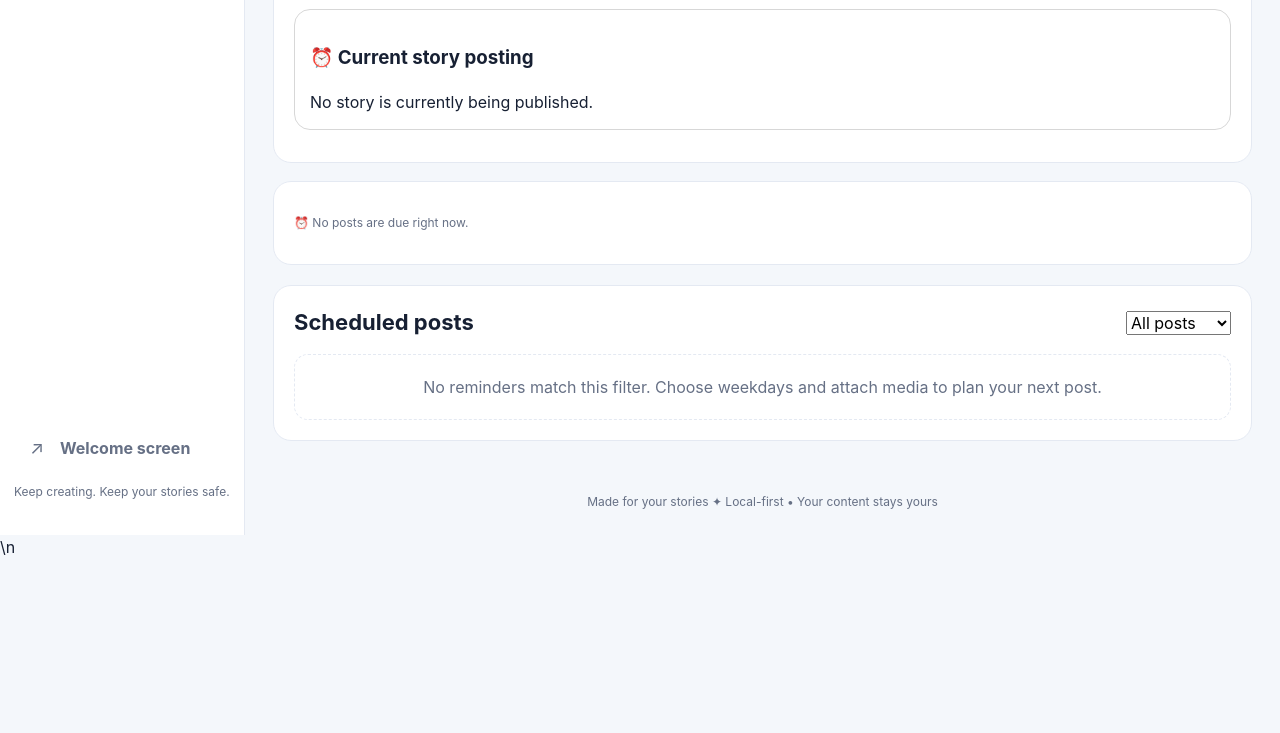
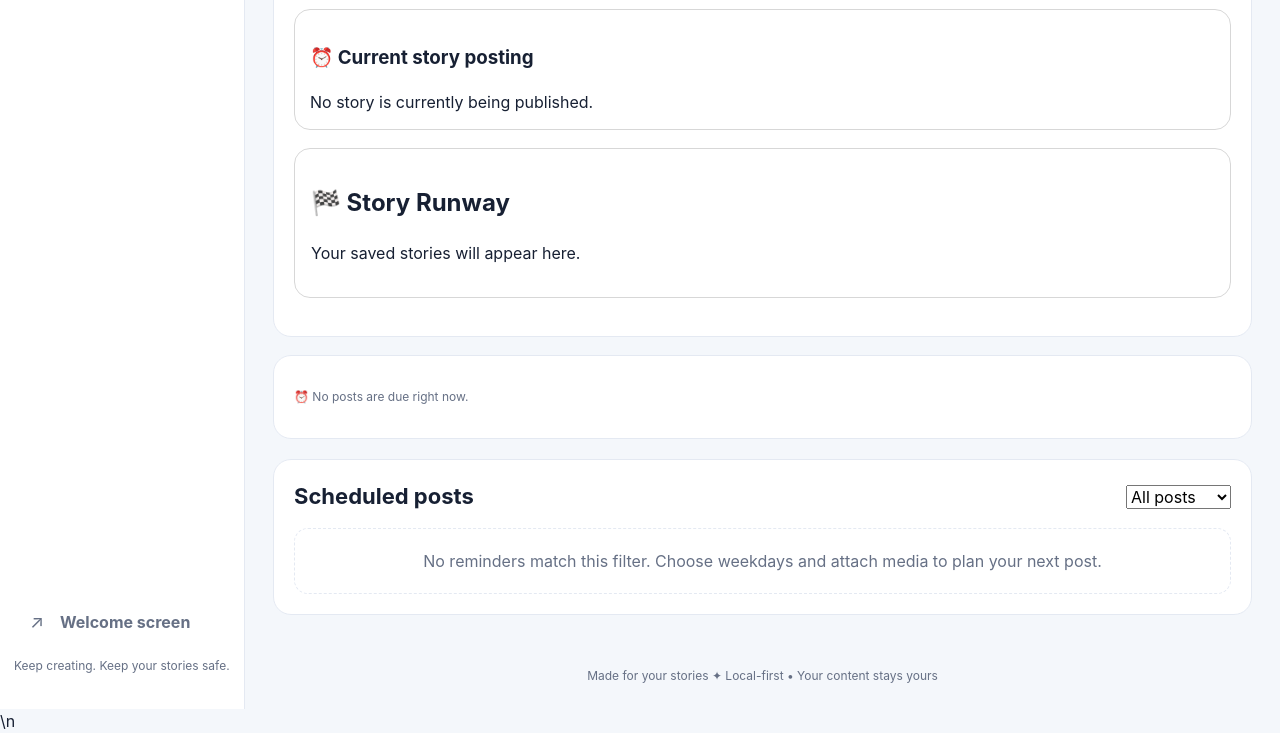
Before and after one commit to prince5522/stories-editor, a plain HTML site: page planner.html in a window 1280 px wide. Shown: the part 2816-3549 px from the top of the page. Before the commit the page ends 3375 px from the top, so only its background shows below. Drawn offline with Linux system fonts and the light colour scheme.

Commit message:
Update planner.html

```diff
--- a/planner.html
+++ b/planner.html
@@ -35,4 +35,4 @@
 </main><footer class="app-footer">Made for your stories <span>✦</span> <span class="muted">Local-first • Your content stays yours</span></footer></div></div>
 <div id="toastRegion" class="toast-region" aria-live="polite" aria-atomic="true"></div>
 <script src="js/storage.js"></script><script src="js/themes.js"></script><script src="js/transitions.js"></script><script src="js/effects.js"></script><script src="js/notifications.js"></script><script src="js/app.js"></script><script src="js/planner-media.js"></script><script src="js/planner-stage3.js"></script><script src="js/planner-stage4.js"></script>
-<script src="js/planner-publish.js"></script>\n<script src="js/planner-story-slots.js"></script><script src="js/whatsapp-shell.js"></script></body></html>
+<script src="js/planner-publish.js"></script>\n<script src="js/planner-story-slots.js"></script><script src="js/story-runway-alerts.js"></script><script src="js/whatsapp-shell.js"></script></body></html>
```
